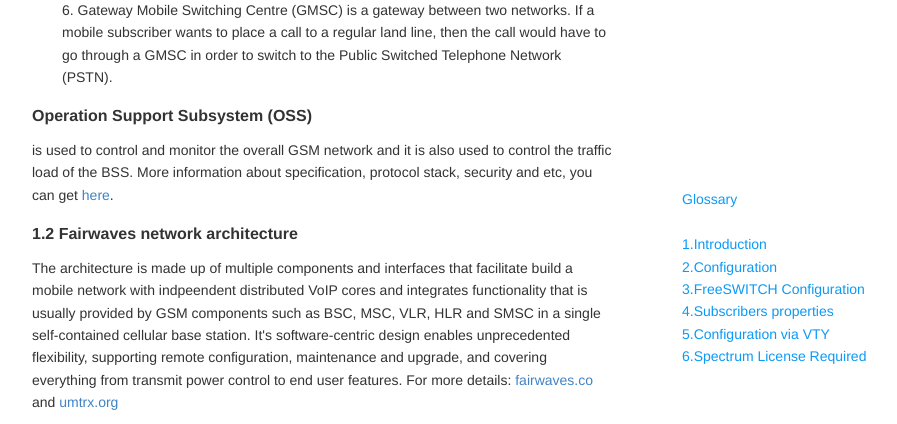
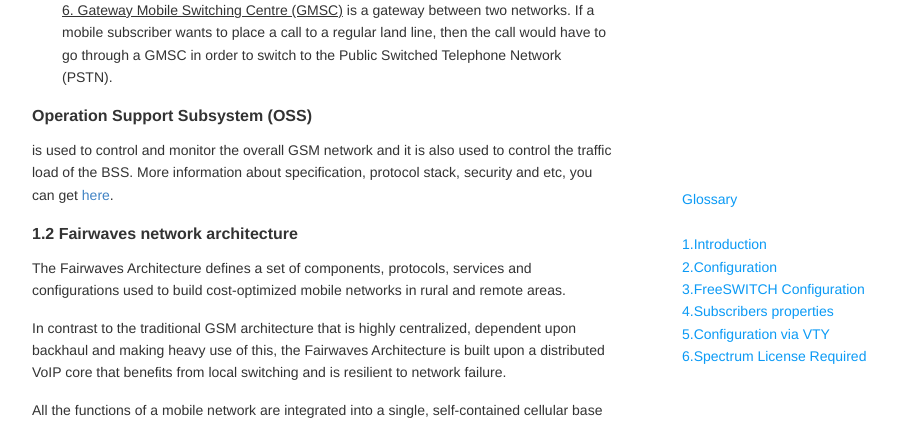
Before and after one commit to fairwaves/um-docs, a Jekyll site: the page soft_conf.html, which Jekyll copies as it is, in a window 1280 px wide and 1400 px high, scrolled down 4406 px. Shown: the top 424 px of the window, without its empty margins (248-1145 px from the left). Built offline with Jekyll 4.4.1, drawn with Linux system fonts in a browser that asks for light colours; nearby versions of some CDN libraries; some of the changed text lies outside the part shown.

Commit message:
New Theory + test of page proof

```diff
--- a/soft_conf.html
+++ b/soft_conf.html
@@ -458,31 +458,31 @@
 <p><strong><u>1. Base Transceiver Station (BTS)</u></strong> responsible for carrying out radio communications between the network and the MS,it handles speech encoding, encryption, multiplexing (TDMA), and modulation/demodulation of the radio signals.</p>
 </li>
 <li>
-<p><b>2. Base Station Controller (BSC)</b> handles allocation of radio channels, frequency administration, power and signal measurements from the MS, and handovers from one BTS to another.</p>
+<p><u>2. Base Station Controller (BSC)</u> handles allocation of radio channels, frequency administration, power and signal measurements from the MS, and handovers from one BTS to another.</p>
 </li>
 </ul>
 <h4>Network Switching Subsystem (NSS)</h4>
 <p>provides the main control and interfacing for the whole mobile network.</p>
 <ul>
 <li>
-<p><strong>1. Mobile Switching Centre (MSC)</strong> is the main element delivery node for GSM, responsible for the routing voice calls and SMS. MSC acts like a normal switching node within a PSTN or ISDN, but also provides additional functionality to enable the requirements of a mobile user to be supported. These include registration, authentication, call location, inter-MSC handovers and call routing to a mobile subscriber. It also provides an interface to the PSTN so that calls can be routed from the mobile network to a phone connected to a landline. Interfaces to other MSCs are provided to enable calls on different networks.</p>
+<p><strong><u>1. Mobile Switching Centre (MSC)</u></strong> is the main element delivery node for GSM, responsible for the routing voice calls and SMS. MSC acts like a normal switching node within a PSTN or ISDN, but also provides additional functionality to enable the requirements of a mobile user to be supported. These include registration, authentication, call location, inter-MSC handovers and call routing to a mobile subscriber. It also provides an interface to the PSTN so that calls can be routed from the mobile network to a phone connected to a landline. Interfaces to other MSCs are provided to enable calls on different networks.</p>
 </li>
 <li>
-<p><strong>2. Home Location Register (HLR)</strong> is a central database that contains details of each mobile phone subscriber that is authorized (AuC) to use the GSM core network.The HLR maintains information such as the MSISDN, IMSI, current location of the MS, roaming restrictions, and subscriber
+<p><strong><u>2. Home Location Register (HLR)</u></strong> is a central database that contains details of each mobile phone subscriber that is authorized (AuC) to use the GSM core network.The HLR maintains information such as the MSISDN, IMSI, current location of the MS, roaming restrictions, and subscriber
 features.</p>
 </li>
 <li>
-<p><strong>3. Visitor Location Register (VLR)</strong> contains subset of the information about the mobile subscribers which came from the other MSC.</p>
+<p><strong><u>3. Visitor Location Register (VLR)</u></strong> contains subset of the information about the mobile subscribers which came from the other MSC.</p>
 </li>
 <li>
-<p><strong>4. Equipment Identity Register (EIR)</strong> is a database that keeps tracks of handsets on the network using the IMEI.</p>
+<p><strong><u>4. Equipment Identity Register (EIR)</u></strong> is a database that keeps tracks of handsets on the network using the IMEI.</p>
 </li>
 <li>
-<p><strong>5. Authentication Centre (AuC):</strong> is responsible for generating the necessary cryptovariables for authentication and encryption on the network. The Auc also stores the Ki for each IMSI on the network. Although it is not
+<p><strong><u>5. Authentication Centre (AuC)</u></strong> is responsible for generating the necessary cryptovariables for authentication and encryption on the network. The Auc also stores the Ki for each IMSI on the network. Although it is not
 required, the Auc is normally physically collocated with the HLR.</p>
 </li>
 <li>
-<p><strong>6. Gateway Mobile Switching Centre (GMSC)</strong> is a gateway between
+<p><strong><u>6. Gateway Mobile Switching Centre (GMSC)</u></strong> is a gateway between
 two networks. If a mobile subscriber wants to place a call to a regular land line, then the call would have to go through a GMSC in order to
 switch to the Public Switched Telephone Network (PSTN).</p>
 </li>
@@ -491,12 +491,21 @@
 <p>is used to control and monitor the overall GSM network and it is also used to control the traffic load of the BSS.
 More information about specification, protocol stack, security and etc, you can get <a href="http://www.tutorialspoint.com/gsm/index.htm"><strong>here</strong></a>.</p>
 <h4>1.2 Fairwaves network architecture</h4>
-<p>The architecture is made up of multiple components and interfaces that facilitate build a mobile network with indpeendent distributed VoIP cores and integrates functionality that is usually provided by GSM components such as BSC, MSC, VLR, HLR and SMSC in a single self-contained cellular base station. It's software-centric design enables unprecedented flexibility, supporting remote configuration, maintenance and upgrade, and covering everything from transmit power control to end user features.
+<p> The Fairwaves Architecture defines a set of components, protocols, services and configurations used to build cost-optimized mobile networks in rural and remote areas.</p>
+
+<p>In contrast to the traditional GSM architecture that is highly centralized, dependent upon backhaul and making heavy use of this, the Fairwaves Architecture is built upon a distributed VoIP core that benefits from local switching and is resilient to network failure.</p>
+
+<p>All the functions of a mobile network are integrated into a single, self-contained cellular base station, that is built to withstand the elements and suited to being powered from off-grid energy sources such as solar.</p>
+
+<p>Scaling and integration with operator networks is made possible via local and cloud-based UmCORE servers.</p>
+
+<p>The Fairwaves Architecture significantly reduces the financial and technical barriers to deploying cellular networks, while ensuring that during their operation backhaul costs are minimised thanks to local call routing and
+use of effective voice compression algorithms.</p>
  For more details: <a href="https://fairwaves.co/wp/equipment/" title="fairwaves.co"><strong>fairwaves.co</strong></a> and <a href="http://umtrx.org/hardware/"><strong>umtrx.org</strong></a></p>
 <p>This software is licensed under GNU Affero General Public License Version 3. Refer to <a href="http://openbsc.osmocom.org/trac/wiki/osmo-nitb"><strong>osmocom</strong></a> for details.</p>
 <p><img src="http://s018.radikal.ru/i522/1501/d0/b4e90e8fe0bd.png" />
-<em>Fairwaves software architecture</em></p>
-<p>This <strong>network-in-a-box</strong> can be operated  independently, interconnected, and integrated with existing PLMN, PSTN and private cellular networks, with support for roaming and industry standard billing protocols.</p>
+<p>The <u>UmSITE</u> is more than simply a rugged BTS and is essentially a complete <u>network-in-a-box</u>, seamlessly integrating functionality that is usually provided by GSM components such as BSC, MSC, VLR, HLR and SMSC. Its software-centric design enables unprecedented flexibility, supporting remote configuration, maintenance and upgrade, and covering everything from transmit power control to end user features.
+</p>
 <p><img src="http://s017.radikal.ru/i414/1501/51/eac454667177.png" /></p>
 <p>Independent Base stations (UmSITE) can be clustered through a distributed HLR connected via peer to peer links</p>
 <p><img src="http://s020.radikal.ru/i709/1501/40/96d0dd3429eb.png" /></p>
@@ -511,13 +520,21 @@
 <li>5. HLR</li>
 </ul>
 <p>UmCORE is available in customer co-located and cloud versions.</p>
- <br>
+
+<h5> UmCORE Local</h5>
+<p>UmCORE Local is a turnkey solution comprised of a compact low power server loaded with preconfigured software, designed for ease of deployment and customer co-location.
+</p>
+<p>UmCORE Local can be managed and upgraded remotely via a secure VPN link.    </p>
+
+<h5>UmCORE Cloud </h5>
+<p>UmCORE Cloud is a hosted solution that provides an additional layer of resilience and is used to enable integration with existing operator networks via a VoIP-SS7 gateway.
+</p>
 <a name="2.Configuration"></a><h4>2. Configuration<a class="anchorlink" href="#2.Configuration"></a></h4>
  <br>
 <h4>2.1	Log in</h4>
-<p>There are two physical ethernet interfaces for the <strong>UmDESK</strong>, which is have a static IP for the external ethernet card <u>192.168.50.100</u> also it's configured to get IP address via DHCP.</p>
+<p>There are two physical ethernet interfaces for the <strong><u>UmDESK</u></strong>, which is have a static IP for the external ethernet card <u>192.168.50.100</u> (<i>also it's configured to obtain IP address via DHCP</i>)</p>
 <p><u>192.168.10.10</u> is internal interface for the UmTRX.</p>
-<p><h3>NOTE:</h3>to detect radio devices and confirm connectivity run:</p>
+<p><u>NOTE:</u> to detect radio devices and confirm connectivity run:</p>
 <pre><code>uhd_find_devices
 </code></pre>
 
@@ -525,9 +542,9 @@
 <pre><code>uhd_usrp_probe
 </code></pre>
 
-<p>In order to configure <strong>UmSITE</strong>, you have to login into device remotely over SSH. Interface configured to obtain IP address via DHCP and also has a static <u>192.168.50.100</u></p>
+<p>In order to configure <strong><u>UmSITE</u></strong>, you have to login into device remotely over SSH. Interface configured to obtain IP address via DHCP and also has a static <u>192.168.50.100</u></p>
 <p>Connect laptop to the UmDESK/UmSITE via Ethernet cable.</p>
-<p><h3>NOTE:</h3> Make sure your interface in the same subnet as the UmSITE/UmDESK and has IP like <u>192.168.50.101</u>
+<p><u>NOTE:</u> Make sure your interface in the same subnet as the UmSITE/UmDESK and has IP like <u>192.168.50.101</u>
 </p>
 <ol>
 <li>1. Run PuTTY
@@ -564,7 +581,7 @@
 <p>Refer to <a href="https://help.ubuntu.com/14.04/ubuntu-help/index.html"><strong>Ubuntu</strong></a> documentation for details
 </p>
 
-<p><h3>Note:</h3> Base station configured to get IP address through DHCP.
+<p><h5>Note:</h5> Base station configured to get IP address through DHCP.
 We also recommend to keep configuration for the
 <u>eth1:1</u> (192.168.50.50/24), because it's used as a backup IP address. If you
 want to configure a statis IP address, change <u>eth1</u> configuration.</p>
```
Also changed, not shown: other parts of soft_conf.html (+2 -2 lines).
